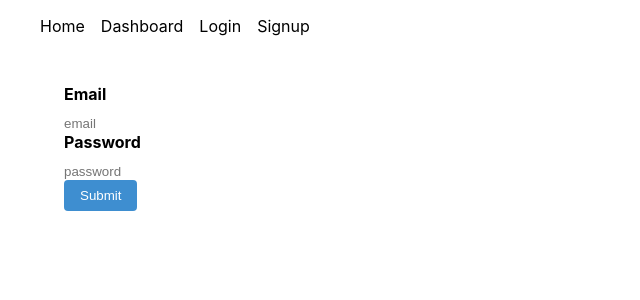
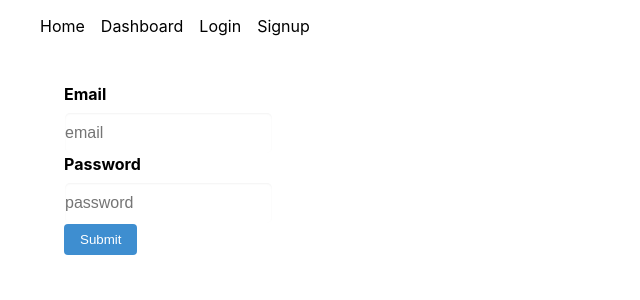
Before and after one commit to kamakuni/rails-spa, a React (Create React App) app in the folder front/app/: page /signup in a window 1280 px wide. Shown: the top 300 px of the page, without its empty margins (0-640 px from the left). Built offline with nearby package versions, Linux system fonts and the light colour scheme.

Commit message:
add styles to input.

```diff
--- a/front/app/src/components/SignUp/SignUp.tsx
+++ b/front/app/src/components/SignUp/SignUp.tsx
@@ -55,7 +55,7 @@ const SignUp: React.FC = () => {
                         <label className={styles.label} >Email</label>
                     </div>
                     <div>
-                        <input type="text" placeholder="email" onChange={handleEmailChange} />
+                        <input className={styles.input} type="text" placeholder="email" onChange={handleEmailChange} />
                     </div>
                 </div>
                 <div>
@@ -63,7 +63,7 @@ const SignUp: React.FC = () => {
                         <label className={styles.label}>Password</label>
                     </div>
                     <div>
-                        <input type="text" placeholder="password" onChange={handlePasswordChange} />
+                        <input className={styles.input} type="text" placeholder="password" onChange={handlePasswordChange} />
                     </div>
                 </div>
                 <div>
--- a/front/app/src/index.css
+++ b/front/app/src/index.css
@@ -20,11 +20,3 @@ button {
   -moz-appearance: none;
   appearance: none;
 }
-
-input[type="text"] {
-  padding: 0;
-  border: none;
-  border-radius: 0;
-  outline: none;
-  background: none;
-}
```
